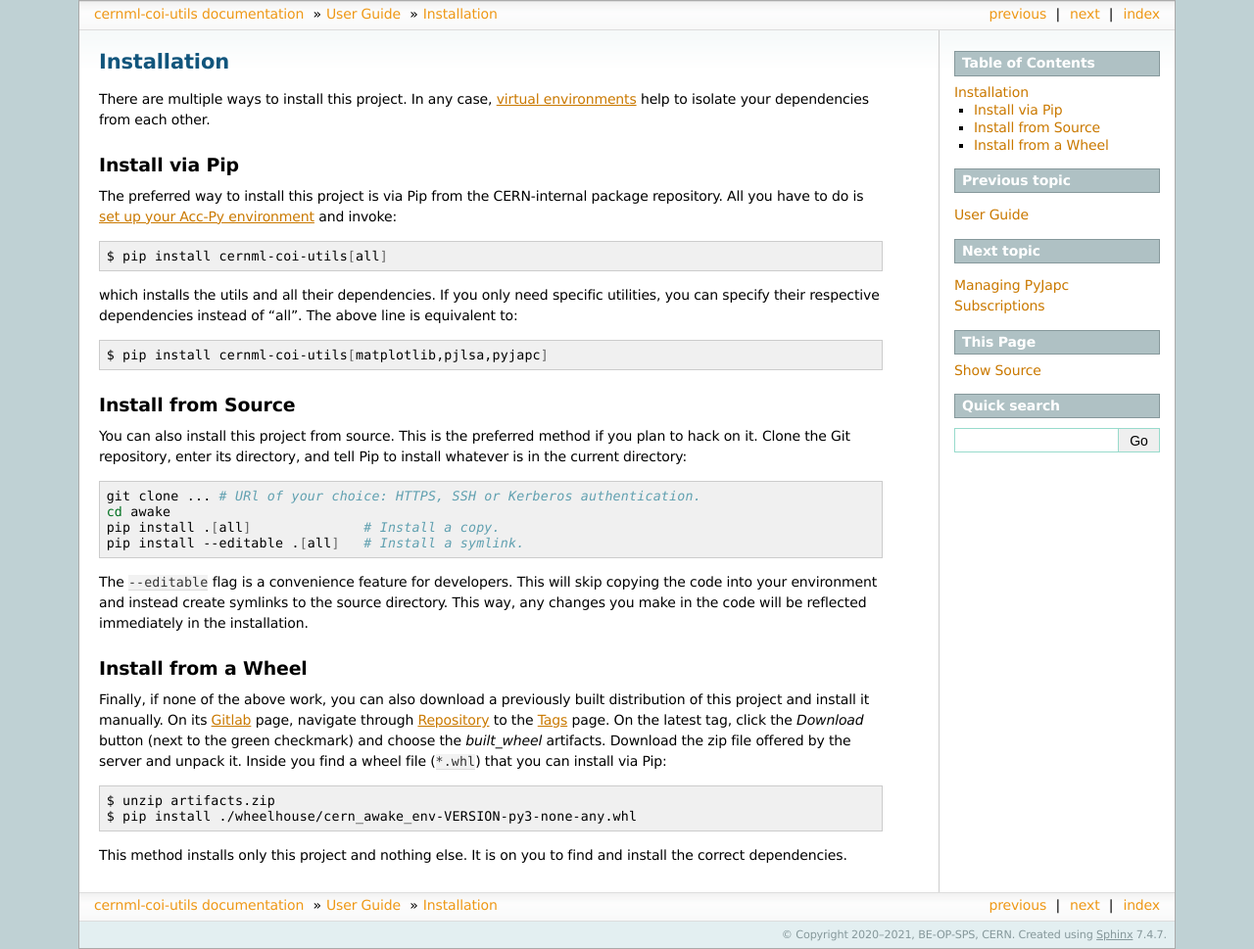
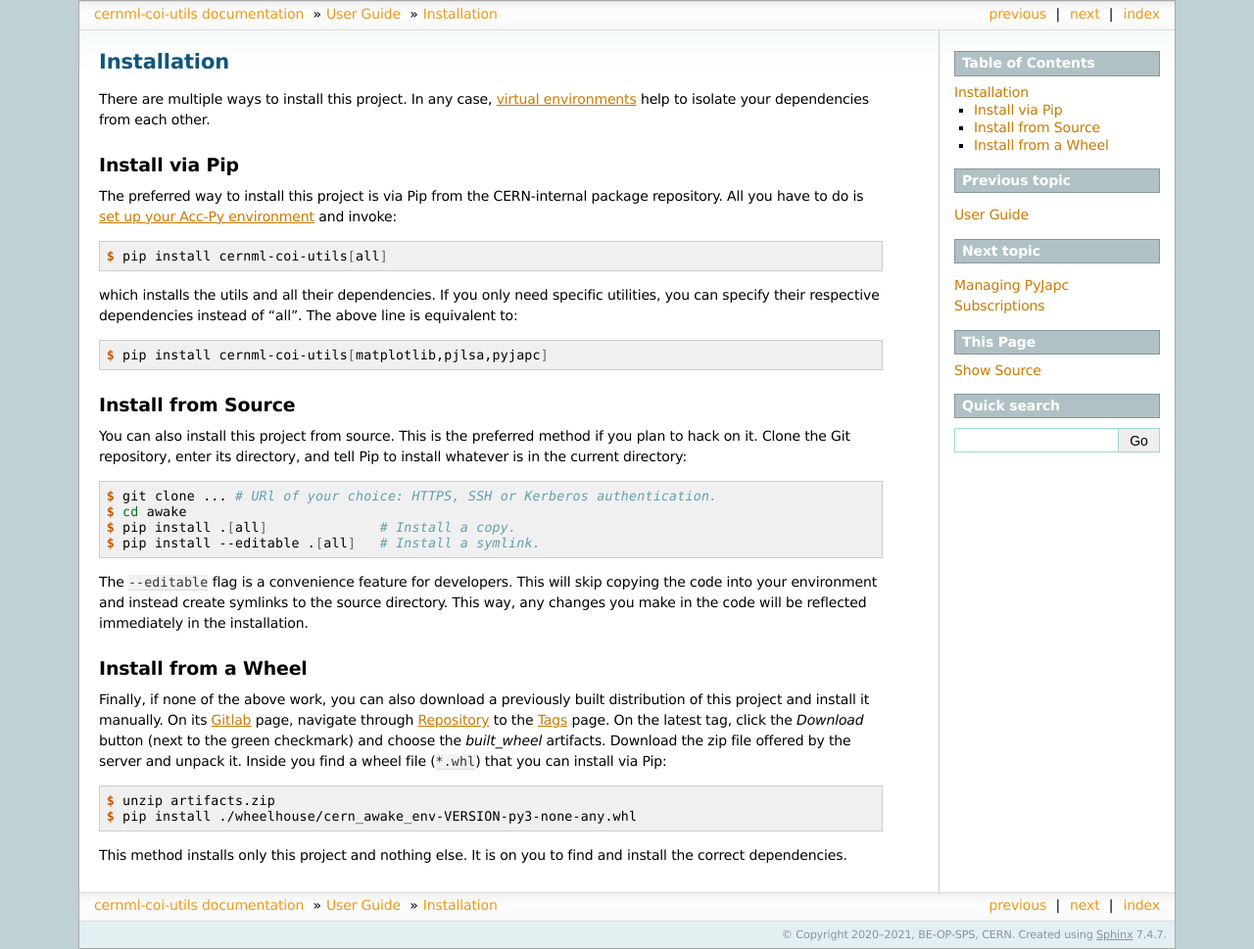
Before and after one commit to geoff-project/coi-utils, a Sphinx documentation site: the page built from docs/guide/install.md, in a window 1280 px wide. Shown: the whole page at 98% size. Built offline with Sphinx 7.4.7, drawn with Linux system fonts in a browser that asks for light colours; the version number could not be read and is left out.

Commit message:
Fix code highlighting for shell session snippets.

````diff
--- a/docs/guide/install.md
+++ b/docs/guide/install.md
@@ -11,7 +11,7 @@
 environment](https://wikis.cern.ch/display/ACCPY/Getting+started+with+Acc-Py)
 and invoke:
 
-```bash
+```shell-session
 $ pip install cernml-coi-utils[all]
 ```
 
@@ -19,7 +19,7 @@
 utilities, you can specify their respective dependencies instead of "all". The
 above line is equivalent to:
 
-```bash
+```shell-session
 $ pip install cernml-coi-utils[matplotlib,pjlsa,pyjapc]
 ```
 
@@ -29,11 +29,11 @@
 you plan to hack on it. Clone the Git repository, enter its directory,  and
 tell Pip to install whatever is in the current directory:
 
-```bash
-git clone ... # URl of your choice: HTTPS, SSH or Kerberos authentication.
-cd awake
-pip install .[all]              # Install a copy.
-pip install --editable .[all]   # Install a symlink.
+```shell-session
+$ git clone ... # URl of your choice: HTTPS, SSH or Kerberos authentication.
+$ cd awake
+$ pip install .[all]              # Install a copy.
+$ pip install --editable .[all]   # Install a symlink.
 ```
 
 The `--editable` flag is a convenience feature for developers. This will skip
@@ -53,7 +53,7 @@
 server and unpack it. Inside you find a wheel file (`*.whl`) that you can
 install via Pip:
 
-```bash
+```shell-session
 $ unzip artifacts.zip
 $ pip install ./wheelhouse/cern_awake_env-VERSION-py3-none-any.whl
 ```
````
